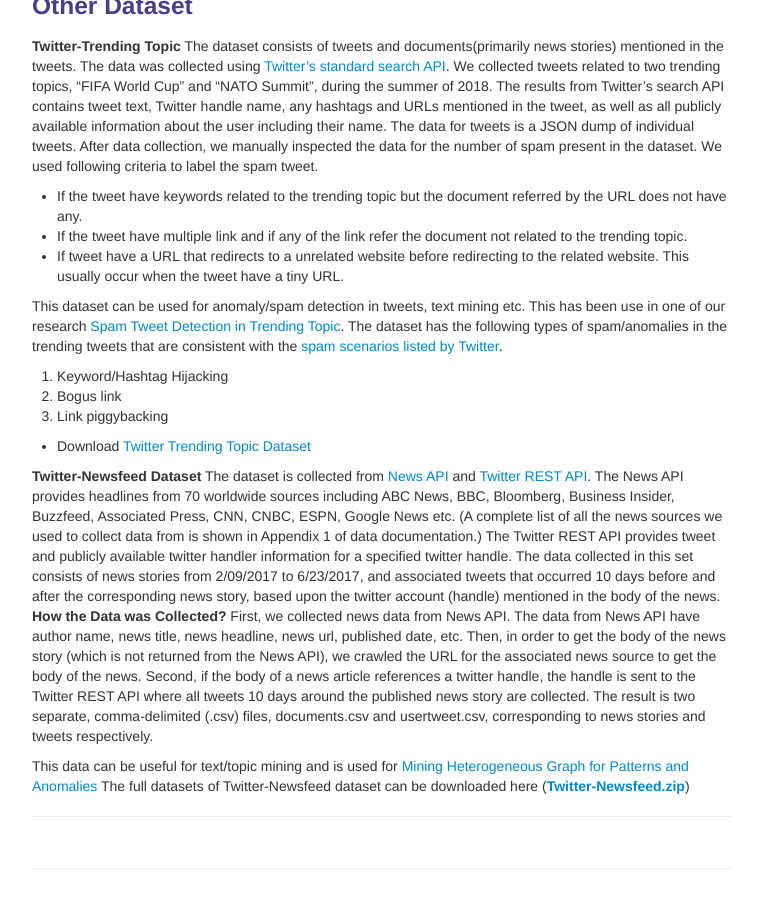
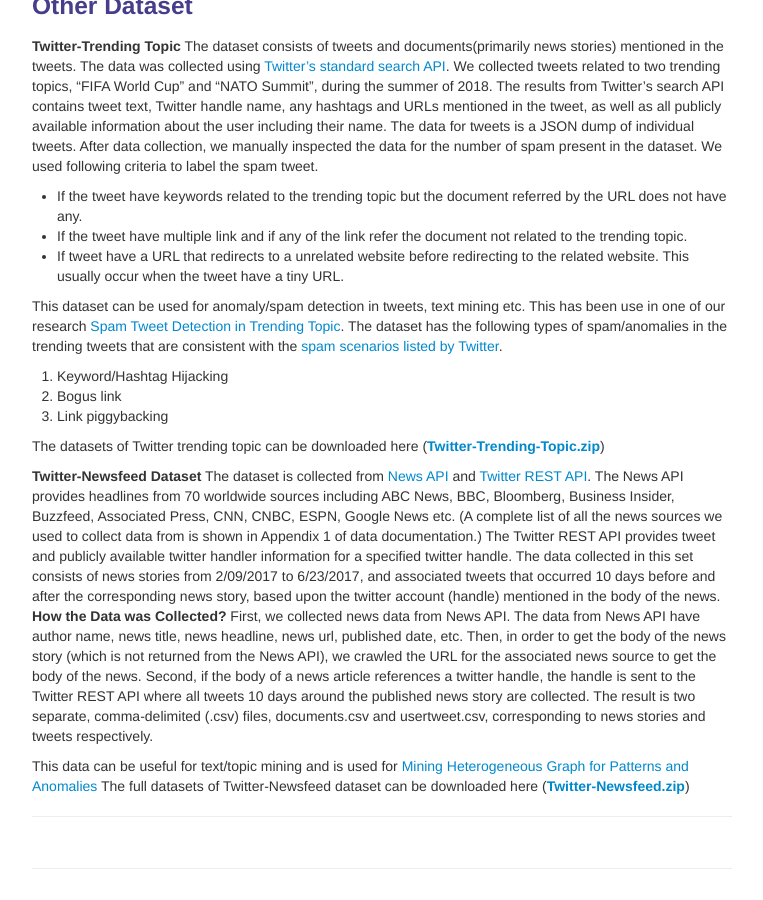
Before and after one commit to rpaudel42/rpaudel42.github.io, a Jekyll site: the page built from pages/dataset.md, in a window 1280 px wide and 900 px high, scrolled down 1048 px. Shown: the whole window, without its empty margins (258-1021 px from the left). Built offline with Jekyll 4.4.1, drawn with Linux system fonts in a browser that asks for light colours.

Commit message:
Update dataset.md

```diff
--- a/pages/dataset.md
+++ b/pages/dataset.md
@@ -50,9 +50,8 @@
  <li>Bogus link</li>
  <li>Link piggybacking</li>
 </ol>
-<ul>
- <li>Download <a href ="/datasets/trending-topic.zip">Twitter Trending Topic Dataset</a></li>
-</ul>
+The datasets of Twitter trending topic can be downloaded here (**[Twitter-Trending-Topic.zip](/datasets/trending-topic.zip)**)
+
 
 **Twitter-Newsfeed Dataset**
 The dataset is collected from [News API](https://newsapi.org/) and [Twitter REST API](https://dev.twitter.com/rest/public).
```
